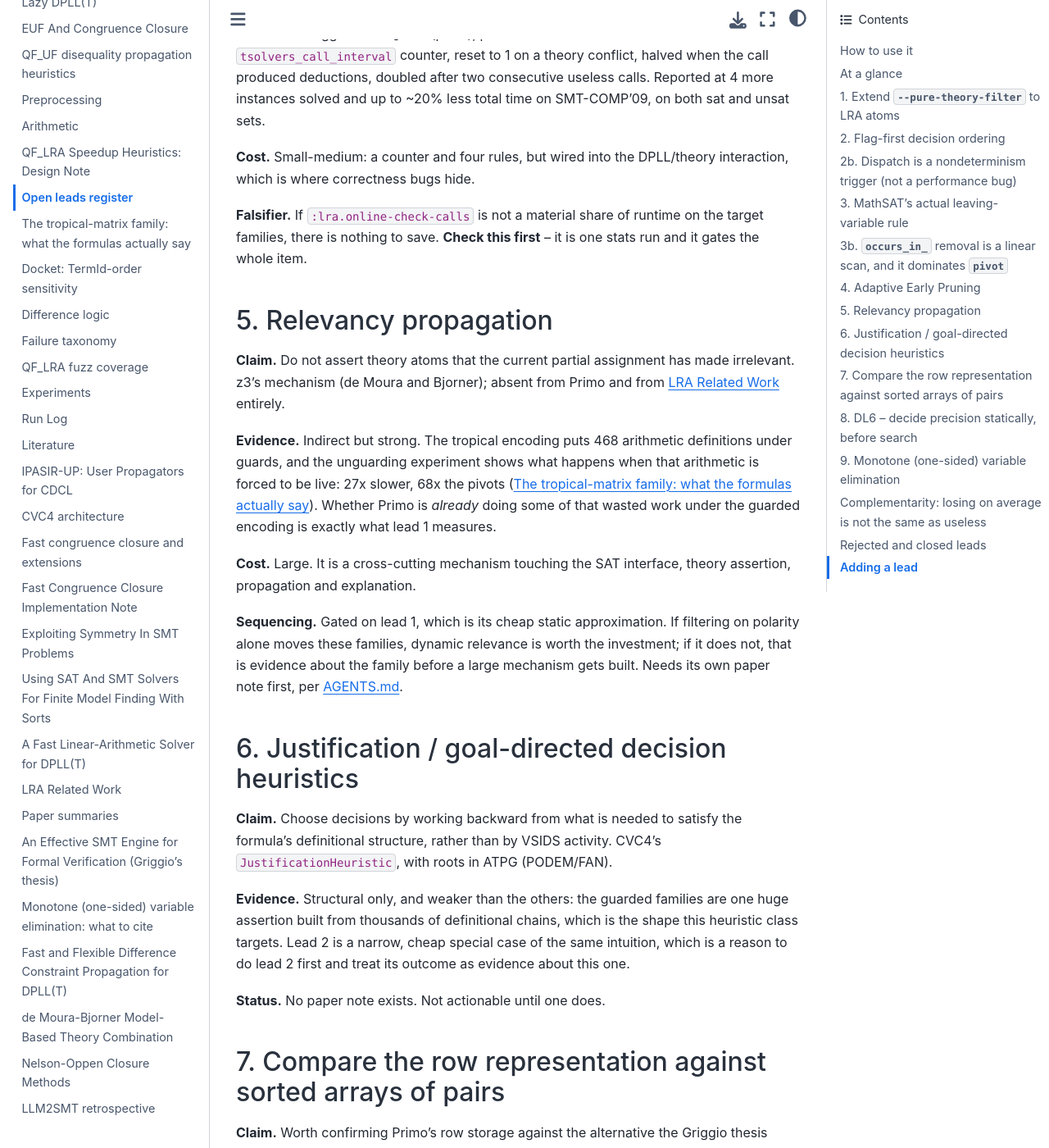
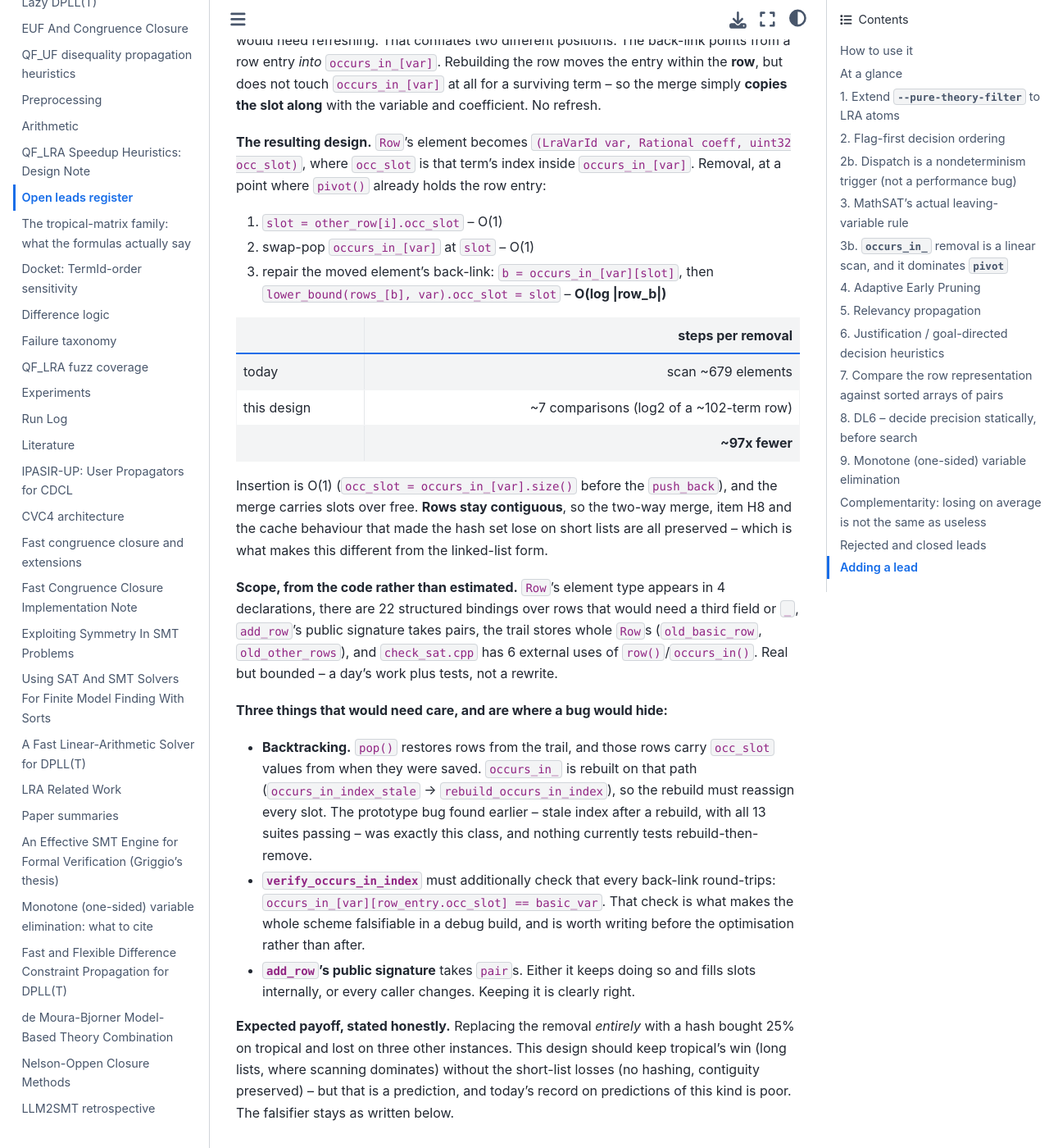
Before and after one commit to primo-solver/primo, a Jupyter Book: the page built from docs/open-leads.md, in a window 1280 px wide and 1400 px high, scrolled down 13433 px. Shown: the whole window at 82% size. Built offline with Jupyter Book 1.0.4 settings and Sphinx 7.4.7 and the Sphinx Book theme 1.1.4, drawn with Linux system fonts in a browser that asks for light colours; some of the changed text lies outside the part shown.

Commit message:
Investigate the cross-linked form: doable in array form, and a claim was wrong
Asked whether King's cross-linked sparse matrix is worth going for. It is, in
array form, and it is smaller than this entry previously implied because the
objection recorded against it does not hold.

The correction: the entry claimed the array form needs ~128M scattered writes
because pivot() rebuilds other_row wholesale, so every back-link would need
refreshing. That conflates two positions. The back-link points from a row
entry INTO occurs_in_[var]. Rebuilding the row moves the entry within the row
but does not touch occurs_in_[var] for a surviving term, so the merge just
copies the slot along. No refresh.

Resulting design: Row's element becomes (var, coeff, occ_slot). Removal, at a
point where pivot() already holds the row entry, is read-slot, swap-pop, then
repair the moved element via one lower_bound in its row -- about 7 comparisons
against today's ~679-element scan, roughly 97x fewer steps. Insertion is O(1)
and the merge carries slots over free. Rows stay contiguous, so the two-way
merge, item H8 and the cache behaviour that made the hash set lose on short
lists all survive.

Scope taken from the code: 4 declarations of the element type, 22 structured
bindings over rows, add_row's public signature, the trail storing whole Rows,
and 6 external uses in check_sat.cpp. Bounded.

Three places a bug would hide, recorded: backtracking restores rows carrying
stale slots and depends on rebuild_occurs_in_index reassigning them -- exactly
the class of bug the swap-pop prototype hit while all 13 suites passed;
verify_occurs_in_index must additionally check that back-links round-trip,
which is what makes the scheme falsifiable and should be written first; and
add_row should keep taking pairs and fill slots internally.

Source discipline noted: King's thesis is NOT in docs/papers/, only a
one-line summary of Section 2.2.7 in lra-related-work.md. Nothing here is
taken from it -- cross-linked sparse matrices are textbook, and Duff, Erisman
and Reid is the standard reference. Fetch and read King before citing it.

Payoff stated as a prediction, not a result: this should keep tropical's 25%
without the short-list losses, and today's record on such predictions is poor.

Co-Authored-By: Claude Opus 5 <noreply@anthropic.com>

```diff
--- a/docs/open-leads.md
+++ b/docs/open-leads.md
@@ -435,10 +435,10 @@ exactly why the hash set *lost* on short lists. Cross-linking costs one of:
   stay valid, but the contiguous merge that items H8 and H10 were built around
   is gone.
 - **Array form with back-indices.** Rows stay contiguous and each entry stores
-  its slot in `occurs_in_[var]` -- but `pivot()` rebuilds `other_row` wholesale
-  on every merge, so every term's position changes and every back-link needs
-  refreshing. On tropical that is roughly 128M scattered writes, potentially as
-  expensive as what it replaces.
+  its slot in `occurs_in_[var]`. An earlier version of this entry rejected this
+  as needing ~128M scattered writes to refresh back-links on every rebuild;
+  that was wrong, and the investigation below explains why. It is the
+  recommended shape.
 
 **So the question to answer is not "tombstone or hash set".** It is whether
 the representation is right, and the two sub-questions are: does the
@@ -451,6 +451,81 @@ wholesale bought 25% on the best case and lost on three others.
 **Scope, measured rather than guessed.** `Row`'s element type has 19 uses in
 `lra_tableau.cpp`, 12 structured bindings over rows, and 6 external users via
 `row()`/`occurs_in()` in `check_sat.cpp`. This is not a contained change.
+
+### Investigation: what King's form would actually cost here
+
+Asked whether the cross-linked form is doable. Investigated 2026-08-06; the
+short answer is **yes, in array form, and it is smaller than it first looked**
+-- because a claim made earlier in this entry was wrong.
+
+**Source note.** King's thesis is *not* in `docs/papers/`; the only description
+this project has is [](papers/lra-related-work.md)'s one-line summary of
+Section 2.2.7 ("a sparse matrix with each nonzero entry linked into both a row
+list and a column list"). Nothing below is taken from the thesis -- a
+cross-linked sparse matrix is textbook (Duff, Erisman and Reid, *Direct
+Methods for Sparse Matrices*, is the standard reference), and the design below
+is derived from Primo's own code. **Before citing King for this, fetch and
+read it.**
+
+**The correction.** This entry previously claimed the array form would need
+"roughly 128M scattered writes" because `pivot()` rebuilds `other_row`
+wholesale so every back-link would need refreshing. That conflates two
+different positions. The back-link points from a row entry *into*
+`occurs_in_[var]`. Rebuilding the row moves the entry within the **row**, but
+does not touch `occurs_in_[var]` at all for a surviving term -- so the merge
+simply **copies the slot along** with the variable and coefficient. No refresh.
+
+**The resulting design.** `Row`'s element becomes
+`(LraVarId var, Rational coeff, uint32 occ_slot)`, where `occ_slot` is that
+term's index inside `occurs_in_[var]`. Removal, at a point where `pivot()`
+already holds the row entry:
+
+1. `slot = other_row[i].occ_slot` -- O(1)
+2. swap-pop `occurs_in_[var]` at `slot` -- O(1)
+3. repair the moved element's back-link:
+   `b = occurs_in_[var][slot]`, then `lower_bound(rows_[b], var).occ_slot = slot`
+   -- **O(log |row_b|)**
+
+| | steps per removal |
+|---|---:|
+| today | scan ~679 elements |
+| this design | ~7 comparisons (log2 of a ~102-term row) |
+| | **~97x fewer** |
+
+Insertion is O(1) (`occ_slot = occurs_in_[var].size()` before the `push_back`),
+and the merge carries slots over free. **Rows stay contiguous**, so the
+two-way merge, item H8 and the cache behaviour that made the hash set lose on
+short lists are all preserved -- which is what makes this different from the
+linked-list form.
+
+**Scope, from the code rather than estimated.** `Row`'s element type appears
+in 4 declarations, there are 22 structured bindings over rows that would need
+a third field or `_`, `add_row`'s public signature takes pairs, the trail
+stores whole `Row`s (`old_basic_row`, `old_other_rows`), and `check_sat.cpp`
+has 6 external uses of `row()`/`occurs_in()`. Real but bounded -- a day's work
+plus tests, not a rewrite.
+
+**Three things that would need care, and are where a bug would hide:**
+
+- **Backtracking.** `pop()` restores rows from the trail, and those rows carry
+  `occ_slot` values from when they were saved. `occurs_in_` is rebuilt on that
+  path (`occurs_in_index_stale` -> `rebuild_occurs_in_index`), so the rebuild
+  must reassign every slot. The prototype bug found earlier -- stale index
+  after a rebuild, with all 13 suites passing -- was exactly this class, and
+  nothing currently tests rebuild-then-remove.
+- **`verify_occurs_in_index`** must additionally check that every back-link
+  round-trips: `occurs_in_[var][row_entry.occ_slot] == basic_var`. That check
+  is what makes the whole scheme falsifiable in a debug build, and is worth
+  writing before the optimisation rather than after.
+- **`add_row`'s public signature** takes `pair`s. Either it keeps doing so and
+  fills slots internally, or every caller changes. Keeping it is clearly right.
+
+**Expected payoff, stated honestly.** Replacing the removal *entirely* with a
+hash bought 25% on tropical and lost on three other instances. This design
+should keep tropical's win (long lists, where scanning dominates) without the
+short-list losses (no hashing, contiguity preserved) -- but that is a
+prediction, and today's record on predictions of this kind is poor. The
+falsifier stays as written below.
 
 ### Why a hash set is now the obvious question, and what the data says
 
```
